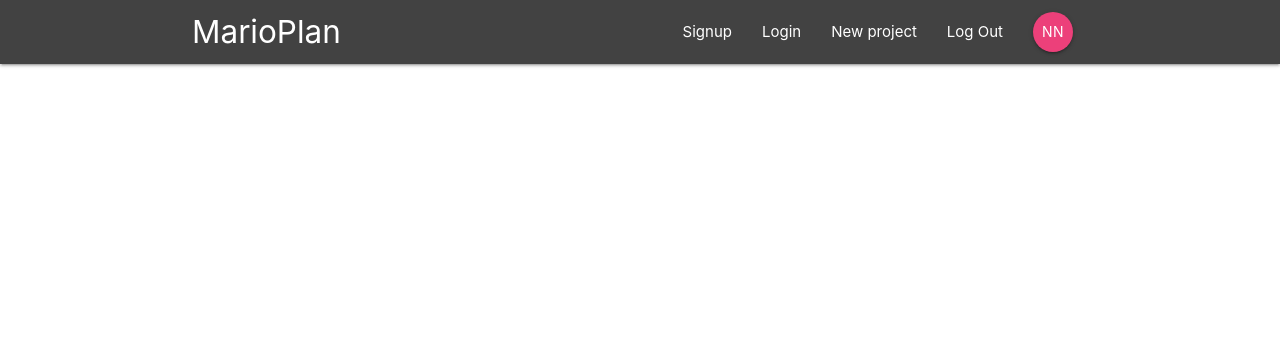
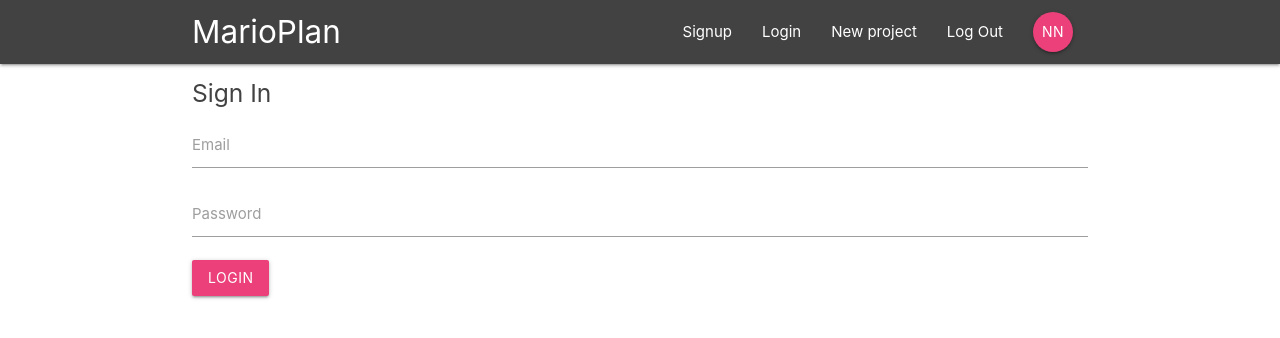
Before and after one commit to CrummenauerCA/ReactReduxFirebase, a React (Create React App) app: page /signin in a window 1280 px wide. Shown: the top 338 px of the page. Built offline with nearby package versions, Linux system fonts and the light colour scheme.

Commit message:
Creating and adding the SignIn component

```diff
--- a/public/index.html
+++ b/public/index.html
@@ -39,7 +39,9 @@
 
       To begin the development, run `npm start` or `yarn start`.
       To create a production bundle, use `npm run build` or `yarn build`.
-    -->
+  -->
+  <!-- Compiled and minified JavaScript -->
+  <script src="https://cdnjs.cloudflare.com/ajax/libs/materialize/1.0.0/js/materialize.min.js"></script>
 </body>
 
 </html>
--- a/src/App.js
+++ b/src/App.js
@@ -3,6 +3,7 @@
 import Navbar from './components/layout/Navbar';
 import Dashboard from './components/dashboard/Dashboard';
 import ProjectDetails from './components/projects/ProjectDetails';
+import SignIn from './components/auth/SignIn';
 
 class App extends Component {
   render() {
@@ -13,6 +14,7 @@
           <Switch>
             <Route path='/' exact component={Dashboard} />
             <Route path='/project/:id' component={ProjectDetails} />
+            <Route path='/signin/' component={SignIn} />
           </Switch>
         </div>
       </BrowserRouter>
--- a/src/components/auth/SignIn.js
+++ b/src/components/auth/SignIn.js
@@ -0,0 +1,44 @@
+import React, { Component } from 'react'
+
+class SignIn extends Component {
+  state = {
+    email: '',
+    password: ''
+  }
+
+  handleChange = e => {
+    this.setState({
+      [e.target.id]: e.target.value
+    })
+  }
+
+  handleSubmit = e => {
+    e.preventDefault();
+    console.log(this.state.password, this.state.email);
+  }
+
+  render() {
+    return (
+      <div>
+        <div className="container">
+          <form onSubmit={this.handleSubmit} className="white">
+            <h5 className="grey-text text-darken-3">Sign In</h5>
+            <div className="input-field">
+              <label htmlFor="email">Email</label>
+              <input type="email" id="email" onChange={this.handleChange} />
+            </div>
+            <div className="input-field">
+              <label htmlFor="password">Password</label>
+              <input type="password" id="password" onChange={this.handleChange} />
+            </div>
+            <div className="input-field">
+              <button type="submit" className="btn pink lighten-1 z-depht-0">Login</button>
+            </div>
+          </form>
+        </div>
+      </div>
+    )
+  }
+}
+
+export default SignIn
```
